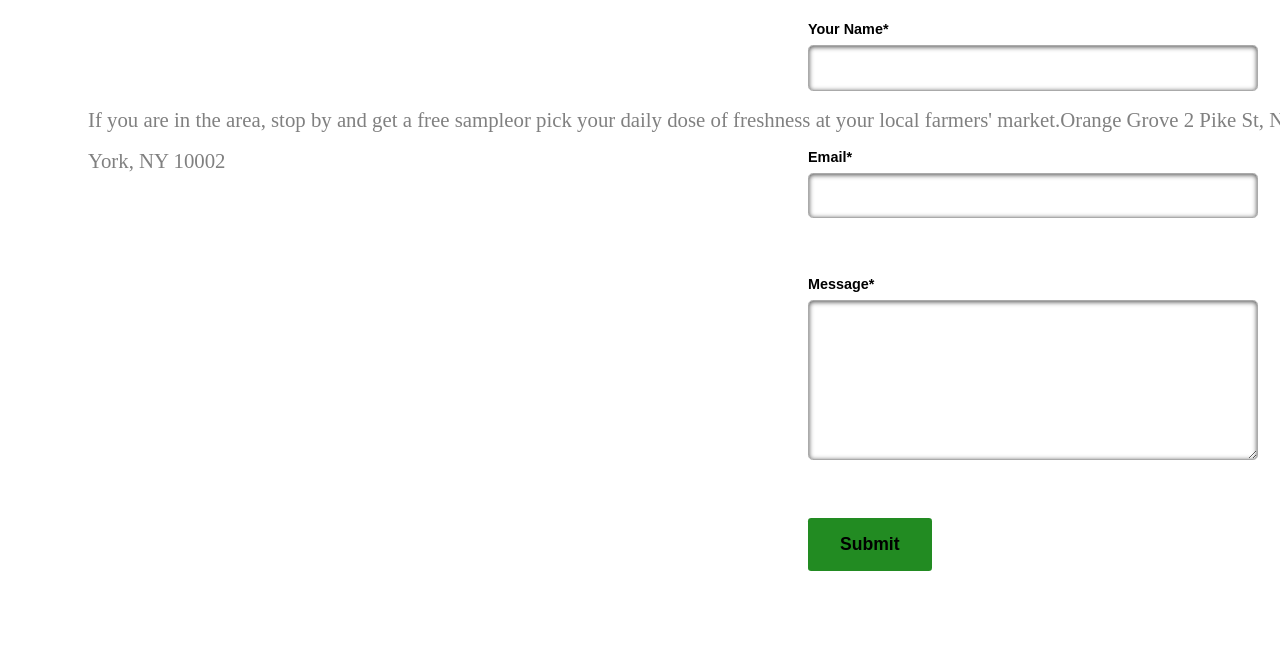
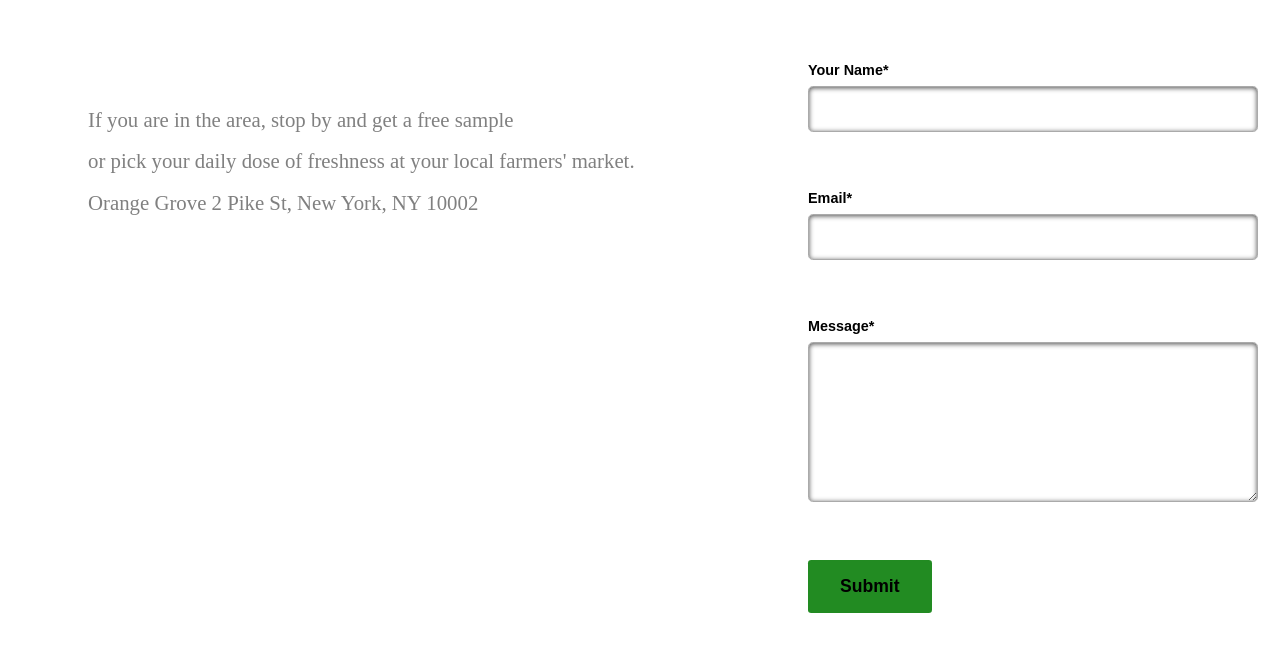
Before and after one commit to MagdalenaOuirane/FreshJuiceUI, a plain HTML site: page Home/contact.html in a window 1280 px wide. Shown: the part 228-880 px from the top of the page. Before the commit the page ends 839 px from the top, so only its background shows below. Drawn offline with Linux system fonts and the light colour scheme.

Commit message:
style span

```diff
--- a/Home/contact.css
+++ b/Home/contact.css
@@ -19,6 +19,10 @@
     font-size: 1.3em;
     color:gray;
     line-height: 200%;
+}
+
+.area span {
+    display: table;
 }
 
 
```
